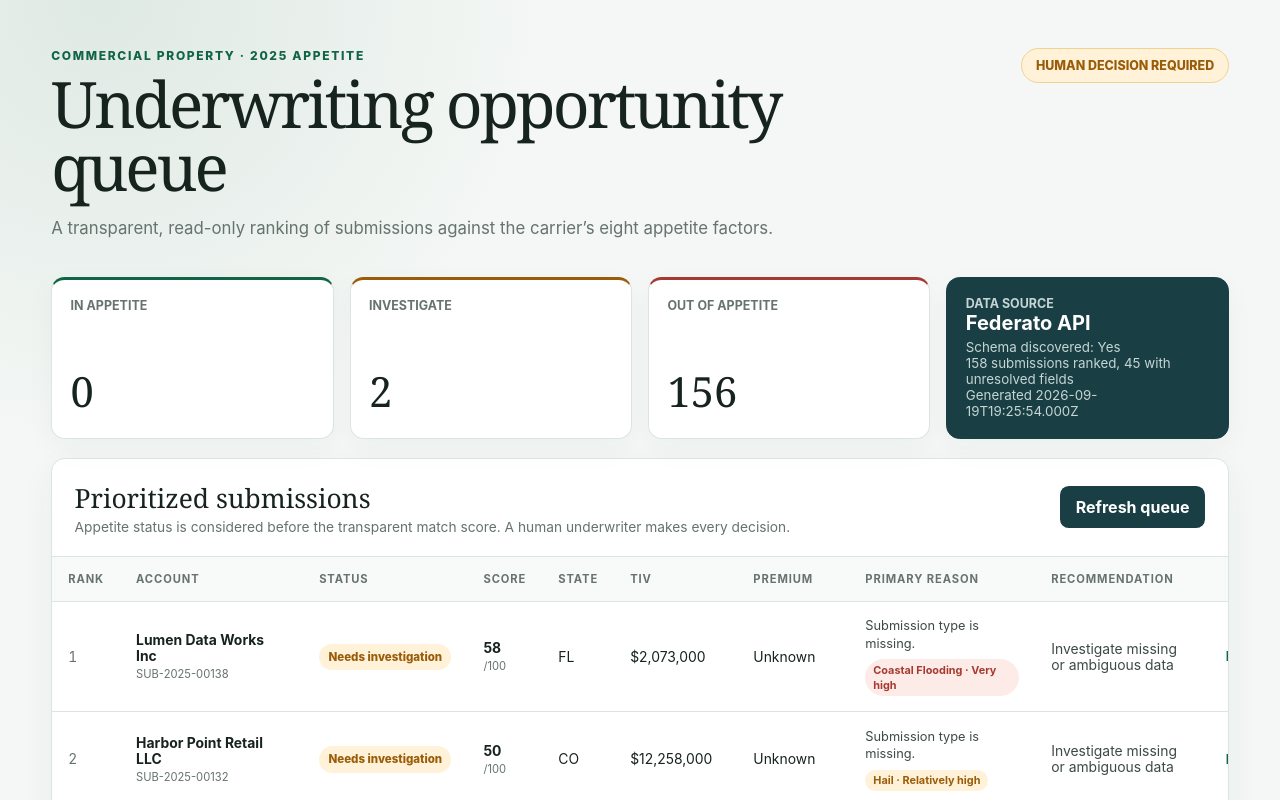
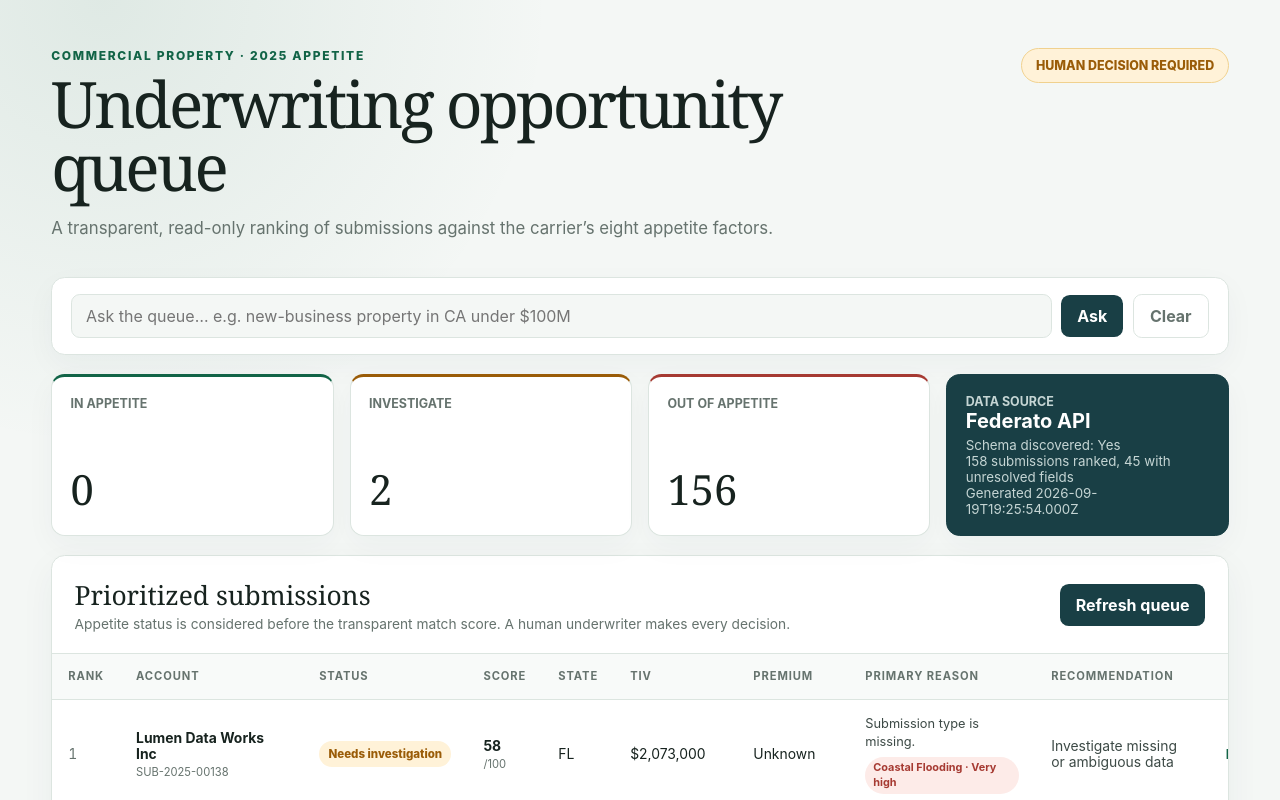
Before and after one commit to smitsp11/htn, a Next.js app: page / in a window 1280 px wide. Shown: the top 800 px of the page. Built offline with nearby package versions, Linux system fonts and the light colour scheme.

Commit message:
feat(ask): ask-bar UI that filters the live queue

```diff
--- a/app/globals.css
+++ b/app/globals.css
@@ -1,5 +1,6 @@
 @import "../components/factor-breakdown/factor-breakdown.css";
 @import "../components/external-risk/external-risk.css";
+@import "../components/ask-queue/ask-bar.css";
 
 :root {
   color-scheme: light;
--- /dev/null
+++ b/components/ask-queue/ask-bar.css
@@ -0,0 +1,45 @@
+.askbar {
+  background: var(--surface);
+  border: 1px solid var(--line);
+  border-radius: 0.85rem;
+  box-shadow: 0 10px 30px rgba(25, 63, 69, 0.04);
+  display: flex;
+  flex-wrap: wrap;
+  align-items: center;
+  gap: 0.6rem;
+  margin-bottom: 1.2rem;
+  padding: 1rem 1.2rem;
+}
+
+.askbar-input {
+  background: var(--paper);
+  border: 1px solid var(--line);
+  border-radius: 0.55rem;
+  color: var(--ink);
+  flex: 1 1 320px;
+  font: inherit;
+  padding: 0.7rem 0.85rem;
+}
+
+.askbar-input:focus {
+  border-color: var(--green);
+  outline: none;
+}
+
+.askbar button {
+  flex: 0 0 auto;
+}
+
+.askbar-clear {
+  background: transparent;
+  border: 1px solid var(--line);
+  color: var(--muted);
+}
+
+.askbar-answer {
+  color: var(--navy);
+  flex: 1 0 100%;
+  font-size: 0.85rem;
+  line-height: 1.5;
+  margin: 0;
+}
--- /dev/null
+++ b/components/ask-queue/ask-bar.tsx
@@ -0,0 +1,38 @@
+"use client";
+import { useState } from "react";
+
+export interface AskBarProps {
+  onResult: (matchedIds: string[] | null) => void;
+}
+
+export function AskBar({ onResult }: AskBarProps) {
+  const [q, setQ] = useState("");
+  const [answer, setAnswer] = useState<string | null>(null);
+  const [busy, setBusy] = useState(false);
+
+  async function ask() {
+    if (!q.trim()) return;
+    setBusy(true);
+    setAnswer(null);
+    try {
+      const res = await fetch("/api/ask", { method: "POST", headers: { "content-type": "application/json" }, body: JSON.stringify({ question: q }) });
+      const data = (await res.json()) as { answer: string; matchedIds?: string[]; kind: string };
+      setAnswer(data.answer);
+      onResult(data.kind === "none" ? null : data.matchedIds ?? null);
+    } catch {
+      setAnswer("Couldn't reach the assistant. Try again.");
+    } finally {
+      setBusy(false);
+    }
+  }
+
+  return (
+    <div className="askbar">
+      <input className="askbar-input" placeholder="Ask the queue… e.g. new-business property in CA under $100M"
+        value={q} onChange={(e) => setQ(e.target.value)} onKeyDown={(e) => e.key === "Enter" && void ask()} />
+      <button type="button" onClick={() => void ask()} disabled={busy}>{busy ? "Asking…" : "Ask"}</button>
+      <button type="button" className="askbar-clear" onClick={() => { setQ(""); setAnswer(null); onResult(null); }}>Clear</button>
+      {answer ? <p className="askbar-answer">{answer}</p> : null}
+    </div>
+  );
+}
--- /dev/null
+++ b/components/ask-queue/index.ts
@@ -0,0 +1,2 @@
+import "./ask-bar.css";
+export { AskBar } from "./ask-bar";
--- a/components/dashboard/dashboard-view.tsx
+++ b/components/dashboard/dashboard-view.tsx
@@ -12,10 +12,11 @@ export interface DashboardViewProps {
   expandedId: string | null;
   onToggle: (id: string) => void;
   onRefresh: () => void;
+  matchedIds?: string[] | null;
 }
 
 /** Pure presentational shell; all data fetching lives in RankingsDashboard. */
-export function DashboardView({ data, error, loading, expandedId, onToggle, onRefresh }: DashboardViewProps) {
+export function DashboardView({ data, error, loading, expandedId, onToggle, onRefresh, matchedIds }: DashboardViewProps) {
   if (!data) {
     if (error) return <ErrorPanel error={error} onRetry={onRefresh} />;
     return <LoadingPanel />;
@@ -24,6 +25,10 @@ export function DashboardView({ data, error, loading, expandedId, onToggle, onRe
   if (data.submissions.length === 0) return <EmptyPanel onRefresh={onRefresh} />;
 
   const summary = summarize(data.submissions);
+  const filtering = Array.isArray(matchedIds);
+  const visibleSubmissions = Array.isArray(matchedIds)
+    ? data.submissions.filter((submission) => matchedIds.includes(submission.id))
+    : data.submissions;
 
   return (
     <>
@@ -47,7 +52,13 @@ export function DashboardView({ data, error, loading, expandedId, onToggle, onRe
 
         {error ? <StaleBanner generatedAt={data.generatedAt} error={error} /> : null}
 
-        <QueueTable submissions={data.submissions} expandedId={expandedId} onToggle={onToggle} />
+        {filtering ? (
+          <p className="queue-filter-note">
+            Showing {visibleSubmissions.length} of {data.submissions.length} — Clear the ask bar to see the full queue.
+          </p>
+        ) : null}
+
+        <QueueTable submissions={visibleSubmissions} expandedId={expandedId} onToggle={onToggle} />
       </section>
 
       <details className="trace-panel">
--- a/components/rankings-dashboard.tsx
+++ b/components/rankings-dashboard.tsx
@@ -3,6 +3,7 @@
 import { useCallback, useEffect, useState } from "react";
 import type { RankingsResponse } from "@/lib/domain/types";
 import type { RankingsErrorBody } from "@/lib/rankings/errors";
+import { AskBar } from "./ask-queue/ask-bar";
 import { DashboardView } from "./dashboard/dashboard-view";
 
 function toErrorBody(body: unknown, fallback: string): RankingsErrorBody {
@@ -21,6 +22,7 @@ export function RankingsDashboard() {
   const [error, setError] = useState<RankingsErrorBody | null>(null);
   const [loading, setLoading] = useState(true);
   const [expandedId, setExpandedId] = useState<string | null>(null);
+  const [matchedIds, setMatchedIds] = useState<string[] | null>(null);
 
   const loadRankings = useCallback(async () => {
     setLoading(true);
@@ -45,6 +47,8 @@ export function RankingsDashboard() {
   }, [loadRankings]);
 
   return (
+    <>
+      <AskBar onResult={setMatchedIds} />
       <DashboardView
         data={data}
         error={error}
@@ -52,6 +56,8 @@ export function RankingsDashboard() {
         expandedId={expandedId}
         onToggle={(id) => setExpandedId((current) => (current === id ? null : id))}
         onRefresh={() => void loadRankings()}
+        matchedIds={matchedIds}
       />
+    </>
   );
 }
```
Also changed, not shown: 1 other file (tests, documents, lock files or other folders). Lines whose indentation alone changed are shown as unchanged.
